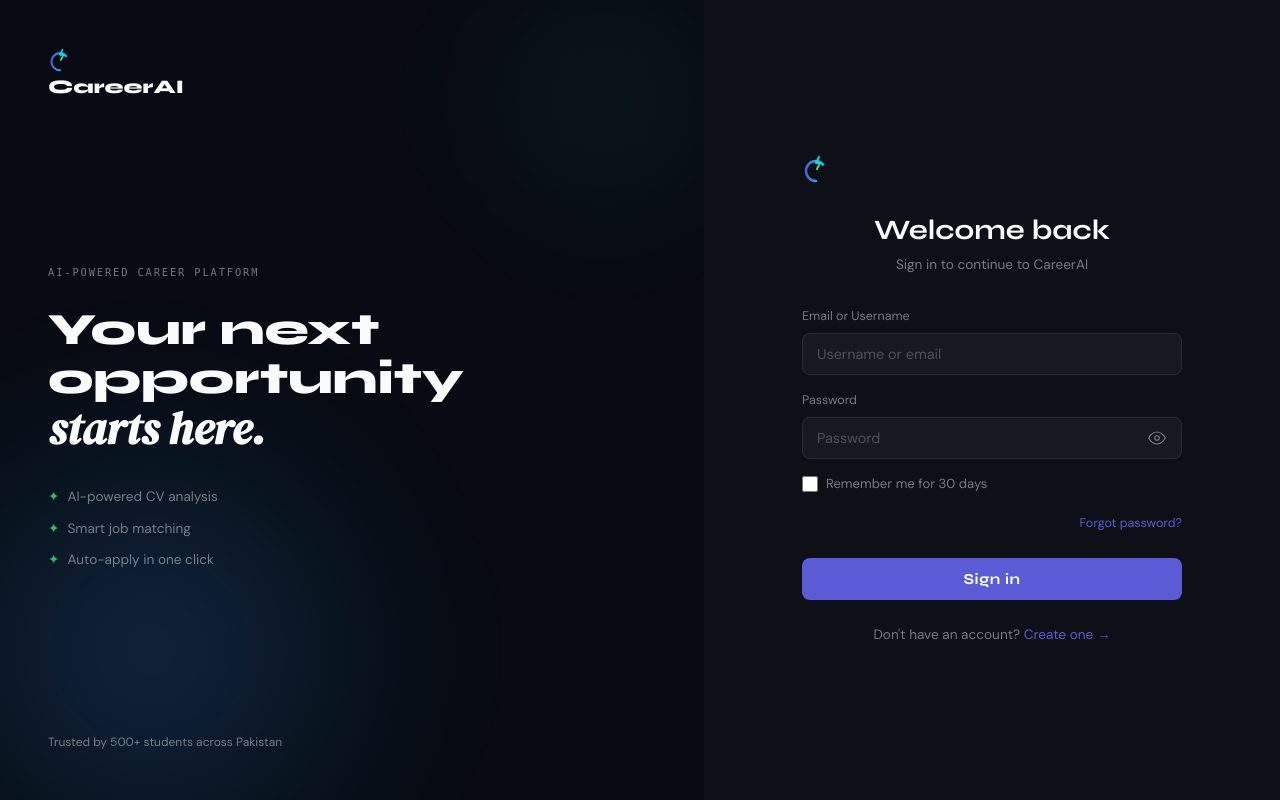
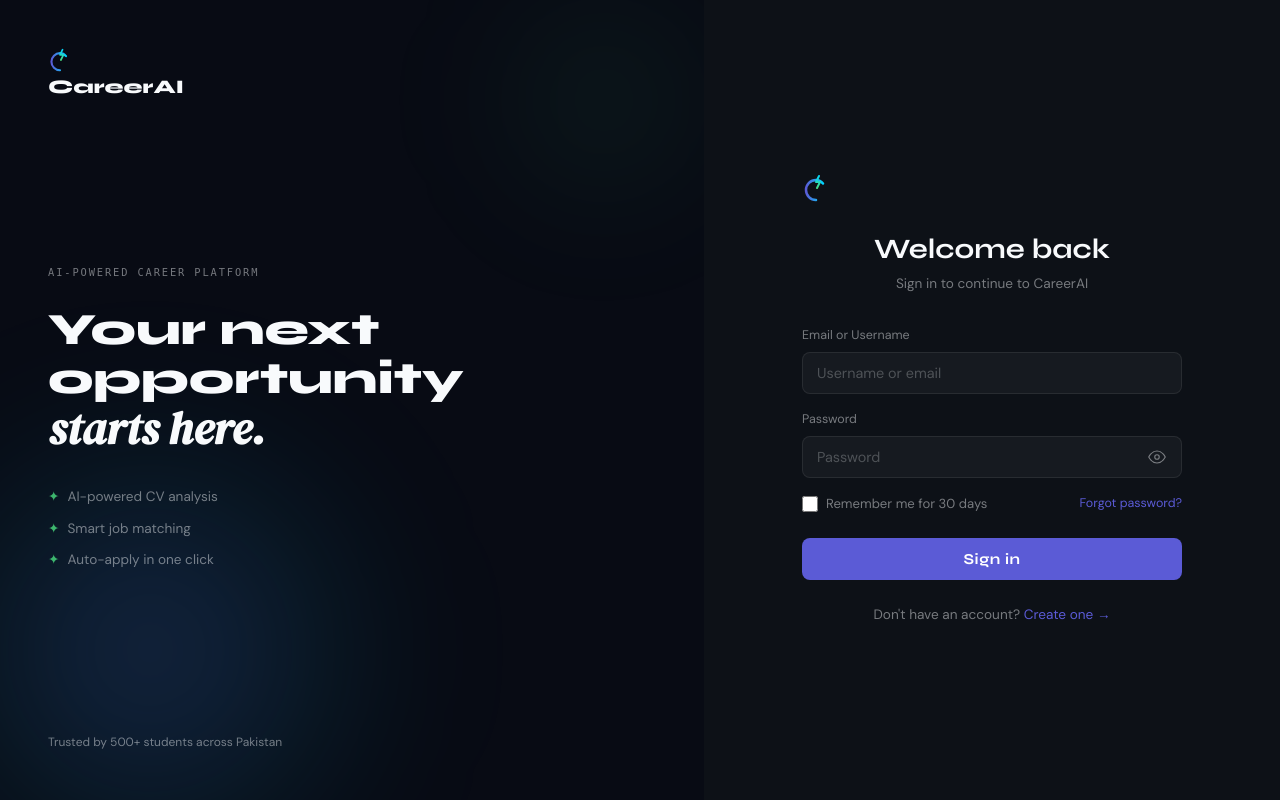
Before and after one commit to fa22-bse-058-droid/FYP-TEAM000-AI, a Django app: page /auth/login/ in a window 1280 px wide. Run offline with Django 5.2, Linux system fonts and the light colour scheme; some libraries are stand-ins or nearby versions.

Commit message:
Fix login form alignment and landing page feature card visibility
Agent-Logs-Url: https://github.com/fa22-bse-058-droid/FYP-TEAM000-AI/sessions/d85ad34d-ce17-400b-b71f-2a4dae717bdc

Co-authored-by: fa22-bse-058-droid <249435408+fa22-bse-058-droid@users.noreply.github.com>

```diff
--- a/static/css/main.css
+++ b/static/css/main.css
@@ -1104,6 +1104,19 @@ h1, h2, h3, h4, h5, h6 {
   margin-top: 4px;
 }
 
+/* Utility row: aligns remember-me + forgot-password on one line */
+.auth-utility-row {
+  display: flex;
+  align-items: center;
+  justify-content: space-between;
+  gap: 12px;
+}
+
+.auth-utility-row .forgot-link {
+  margin-top: 0;
+  flex-shrink: 0;
+}
+
 .forgot-link:hover {
   color: var(--text-primary);
 }
@@ -1577,7 +1590,8 @@ main > .container-fluid {
 /* =========================================
    Animations (GSAP will override these)
    ========================================= */
-.animate-on-scroll {
+/* Only hide when JS is enabled — GSAP will animate them in */
+.js-enabled .animate-on-scroll {
   opacity: 0;
   transform: translateY(20px);
 }
--- a/static/js/main.js
+++ b/static/js/main.js
@@ -2,6 +2,9 @@
    Vanilla JS (ES2022): navbar scroll, mobile menu,
    GSAP scroll animations, password toggles, active nav
 */
+
+// Mark document as JS-enabled so CSS can conditionally hide animated elements
+document.documentElement.classList.add('js-enabled');
 
 (function () {
   'use strict';
--- a/templates/user/login.html
+++ b/templates/user/login.html
@@ -109,16 +109,16 @@
             </div>
           </div>
 
-          <!-- Remember me -->
+          <!-- Remember me + Forgot password row -->
+          <div class="auth-utility-row">
             {% if form.remember_me %}
             <div class="remember-me-row">
               {{ form.remember_me }}
               <label for="{{ form.remember_me.id_for_label }}">Remember me for 30 days</label>
             </div>
             {% endif %}
-
-          <!-- Forgot password -->
             <a href="{% url 'password_reset_request' %}" class="forgot-link">Forgot password?</a>
+          </div>
 
           <!-- Submit -->
           <button type="submit" class="auth-submit-btn">Sign in</button>
```
Lines whose indentation alone changed are shown as unchanged.
